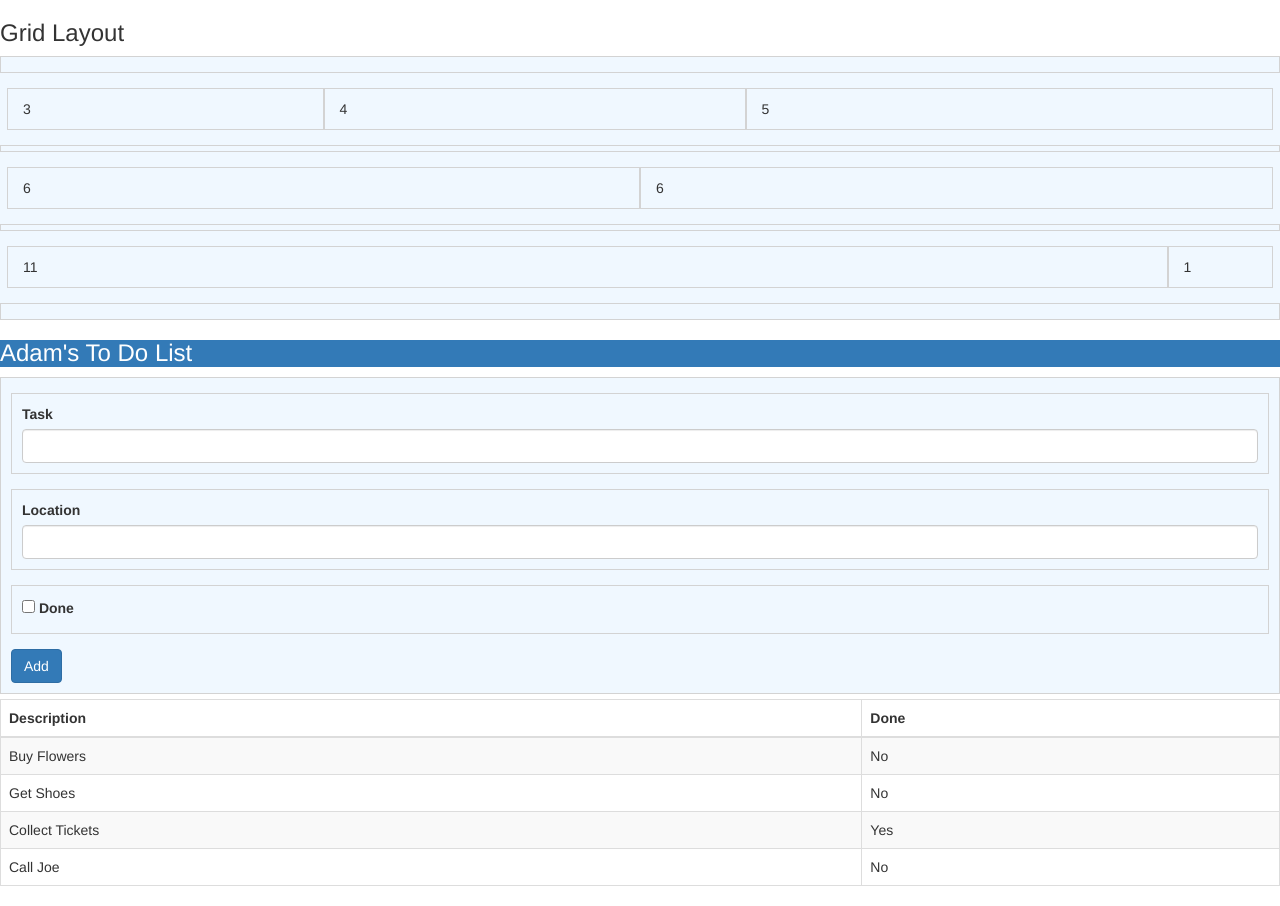
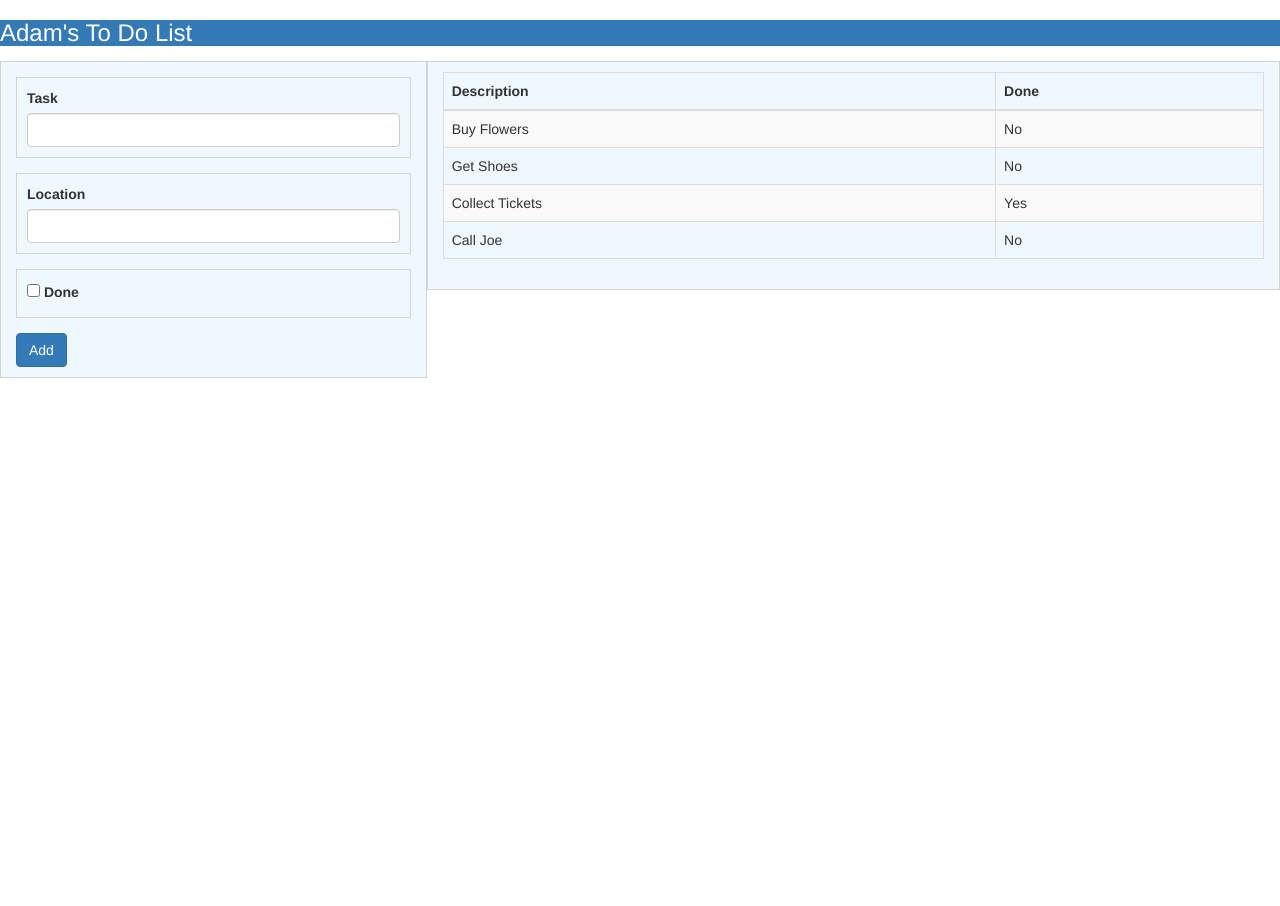
Before and after one commit to aletuan/htmlcssprimer, a plain HTML site: page index.html in a window 1280 px wide. After the commit the page ends 800 px from the top, so only its background shows below. Drawn offline with nearby package versions, Linux system fonts and the light colour scheme.

Commit message:
Using grid with form

```diff
--- a/index.html
+++ b/index.html
@@ -11,54 +11,26 @@
     </style>
 </head>
 <body class="m-a-1">
-
-    <h3 class="panel-header">
-        Grid Layout
-    </h3>
-
-    <div id="gridContainer">
-
-        <div class="row">
-            <div class="col-sm-3">3</div>
-            <div class="col-sm-4">4</div>
-            <div class="col-sm-5">5</div>
-        </div>
-
-        <div class="row">
-            <div class="col-sm-6">6</div>
-            <div class="col-sm-6">6</div>
-        </div>
-
-        <div class="row">
-            <div class="col-sm-11">11</div>
-            <div class="col-sm-1">1</div>
-        </div>
-
-    </div>
-
     <h3 class="bg-primary p-a-1">Adam's To Do List</h3>
 
-    <div class="m-t-1 m-b-1">
+    <div class="col-xs-4">
         <form>
             <div class="form-group">
                 <label>Task</label>
                 <input class="form-control" />
             </div>
-
             <div class="form-group">
                 <label>Location</label>
                 <input class="form-control" />
             </div>
-
             <div class="form-group">
                 <input type="checkbox" />
                 <label>Done</label>
             </div>
-
-            <button class="btn btn-primary m-t-1">Add</button>
+            <button class="btn btn-primary">Add</button>
         </form>
     </div>
-
+    <div class="col-xs-8">
         <table class="table table-striped table-bordered">
             <thead>
                 <tr>
@@ -67,11 +39,40 @@
                 </tr>
             </thead>
             <tbody>
-            <tr><td>Buy Flowers</td><td>No</td></tr>
-            <tr><td>Get Shoes</td><td>No</td></tr>
-            <tr><td>Collect Tickets</td><td>Yes</td></tr>
-            <tr><td>Call Joe</td><td>No</td></tr>
+                <tr>
+                    <td>
+                        Buy Flowers
+                    </td>
+                    <td>
+                        No
+                    </td>
+                </tr>
+                <tr>
+                    <td>
+                        Get Shoes
+                    </td>
+                    <td>
+                        No
+                    </td>
+                </tr>
+                <tr>
+                    <td>
+                        Collect Tickets
+                    </td>
+                    <td>
+                        Yes
+                    </td>
+                </tr>
+                <tr>
+                    <td>
+                        Call Joe
+                    </td>
+                    <td>
+                        No
+                    </td>
+                </tr>
             </tbody>
         </table>
+    </div>
 </body>
 </html>
```
Lines whose indentation alone changed are shown as unchanged.
